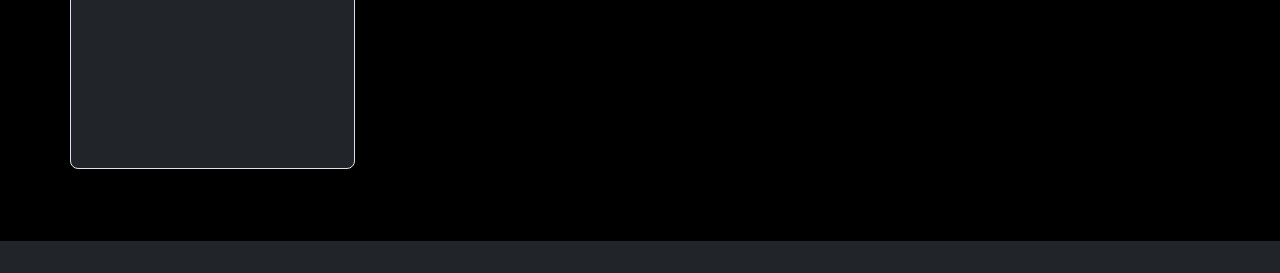
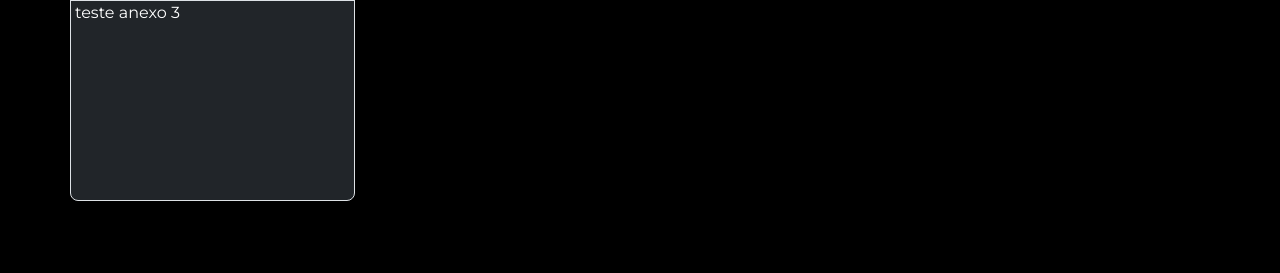
Before and after one commit to Leonardosc-debug/Estoque-Agendamento-PrefeituraDTI, a PHP site: page /php/pages/agendamentos/verDetalhes.php?idAgendamento=99 in a window 1280 px wide. Shown: the part 1515-1788 px from the top of the page. Before the commit the page ends 1756 px from the top, so only its background shows below. Run offline with PHP 8.4, Linux system fonts and the light colour scheme; data comes from the database, SQL or seed files in the repository.

Commit message:
feat: Mudará a exibição dos elementos do rodapé da página

```diff
--- a/assets/php/pages/agendamentos/verDetalhes.php
+++ b/assets/php/pages/agendamentos/verDetalhes.php
@@ -86,7 +86,7 @@ $iconeStatus = null;
     </header>
 
     <main>
-        <div class="container" style="margin-top: 5rem;">
+        <div class="container">
             <!-- Identificador do agendamento -->
             <div class="row">
                 <h1
@@ -164,7 +164,7 @@ $iconeStatus = null;
     </main>
 
     <!-- Seção dos anexos, inclui a foto e a descrição -->
-    <footer class="mt-5 bg-black shadow-lg">
+    <footer class="bg-black shadow-lg" style="margin-top: 80px;">
         <?php
         if ($resultadoConsultaAnexo->num_rows === 0) { //Condição que se não possuir registro no banco dos anexos ele cria uma parte informando por texto que não possui anexos neste agendamento, mas se possuir ele faz toda a criação das colunas com anexo de imagem e texto.
         ?>
```
